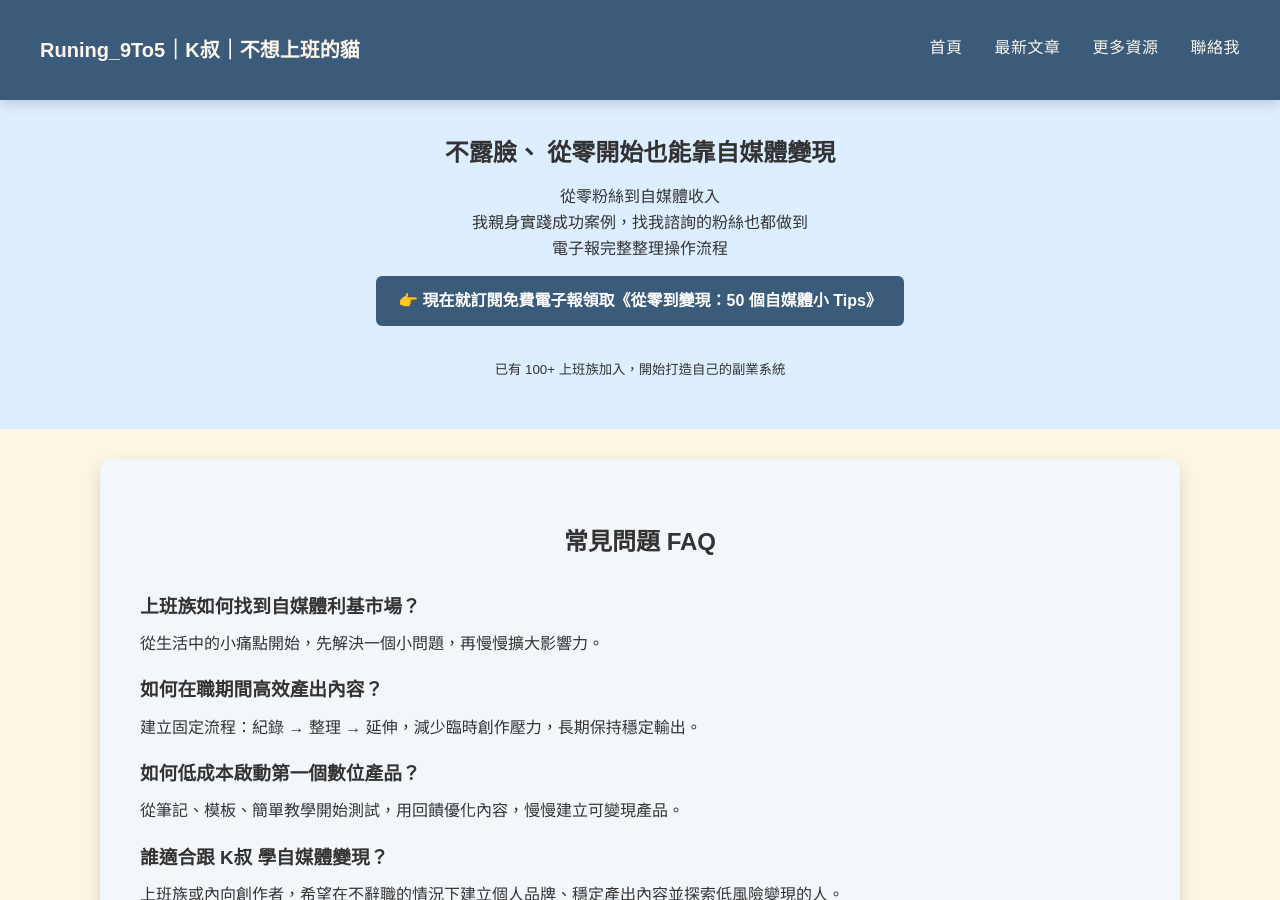
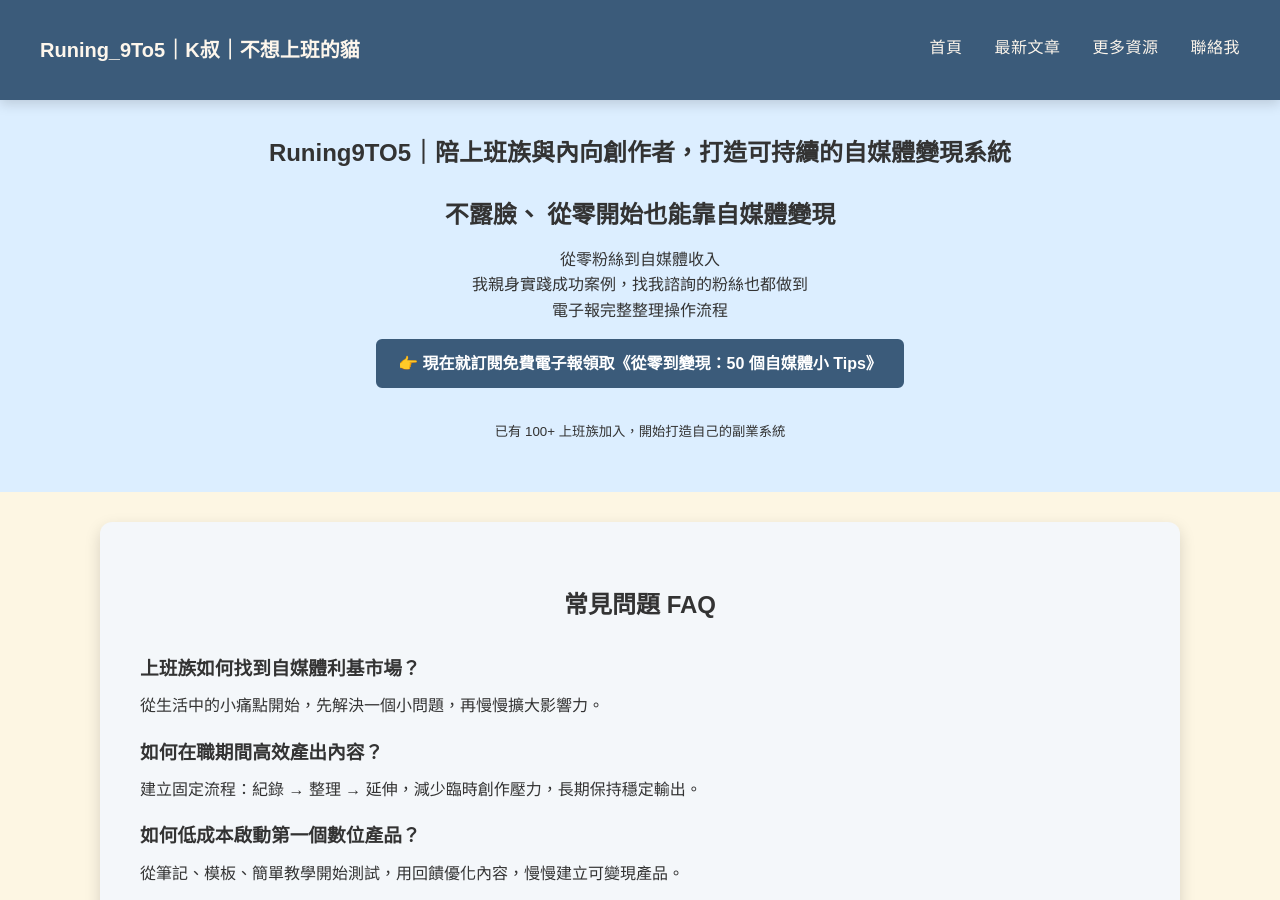
Before and after one commit to KenHAI666/Runing9TO5, a Jekyll site: the page built from index.md, in a window 1280 px wide and 900 px high. Built offline with Jekyll 4.4.1, drawn with Linux system fonts in a browser that asks for light colours.

Commit message:
Update index.md

```diff
--- a/index.md
+++ b/index.md
@@ -6,7 +6,8 @@ keywords: 自媒體, 斜槓, 個人品牌, 內容變現, 上班族副業, K叔
 ---
 <!-- SEO 短版 Hero 區 -->
 <section class="hero" style="background:#dceeff; padding:40px;text-align:center;">
-  <h1>不露臉、 從零開始也能靠自媒體變現</h1>
+  <h1>Runing9TO5｜陪上班族與內向創作者，打造可持續的自媒體變現系統</h1>
+  <h2>不露臉、 從零開始也能靠自媒體變現</h2>
   <p>從零粉絲到自媒體收入<br>
     我親身實踐成功案例，找我諮詢的粉絲也都做到<br>
     電子報完整整理操作流程<br>
```
